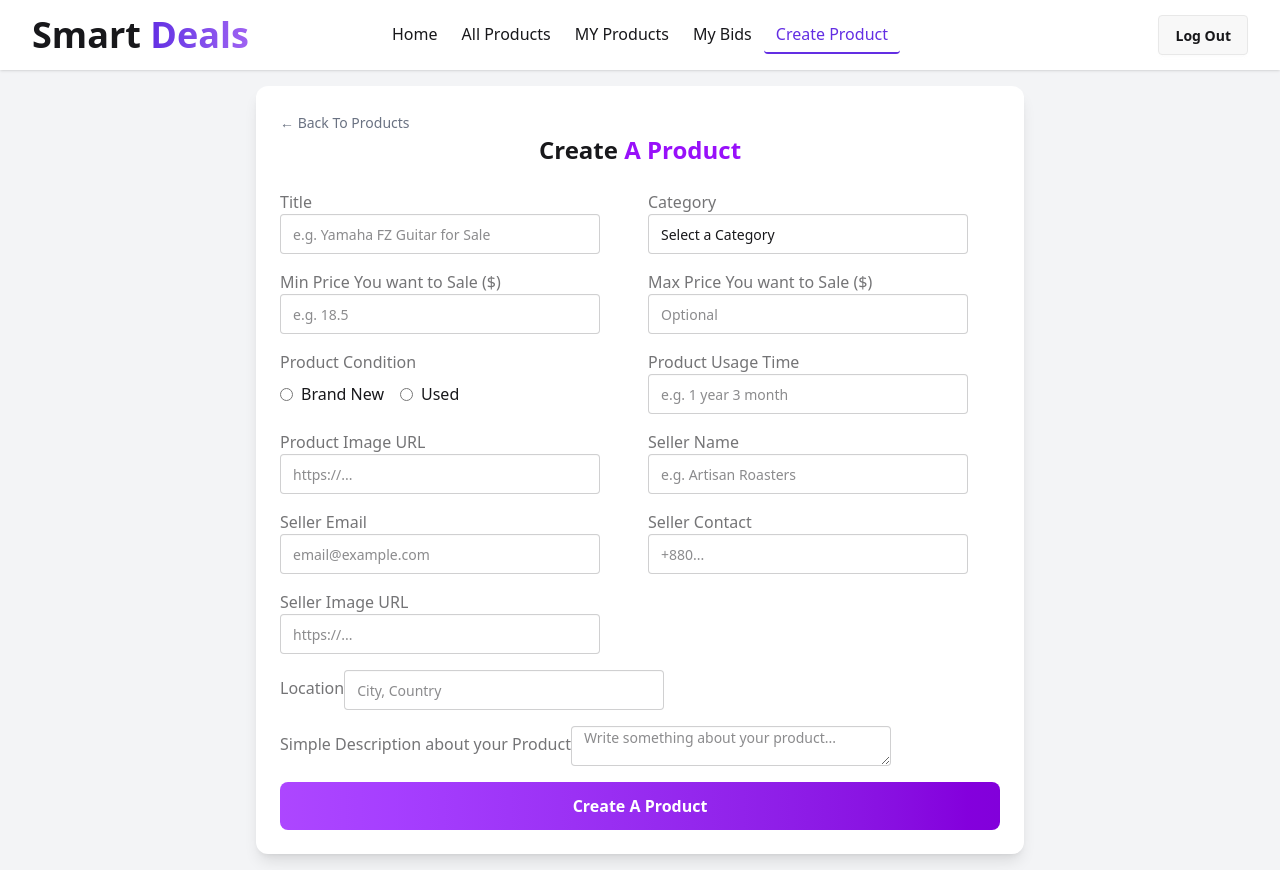
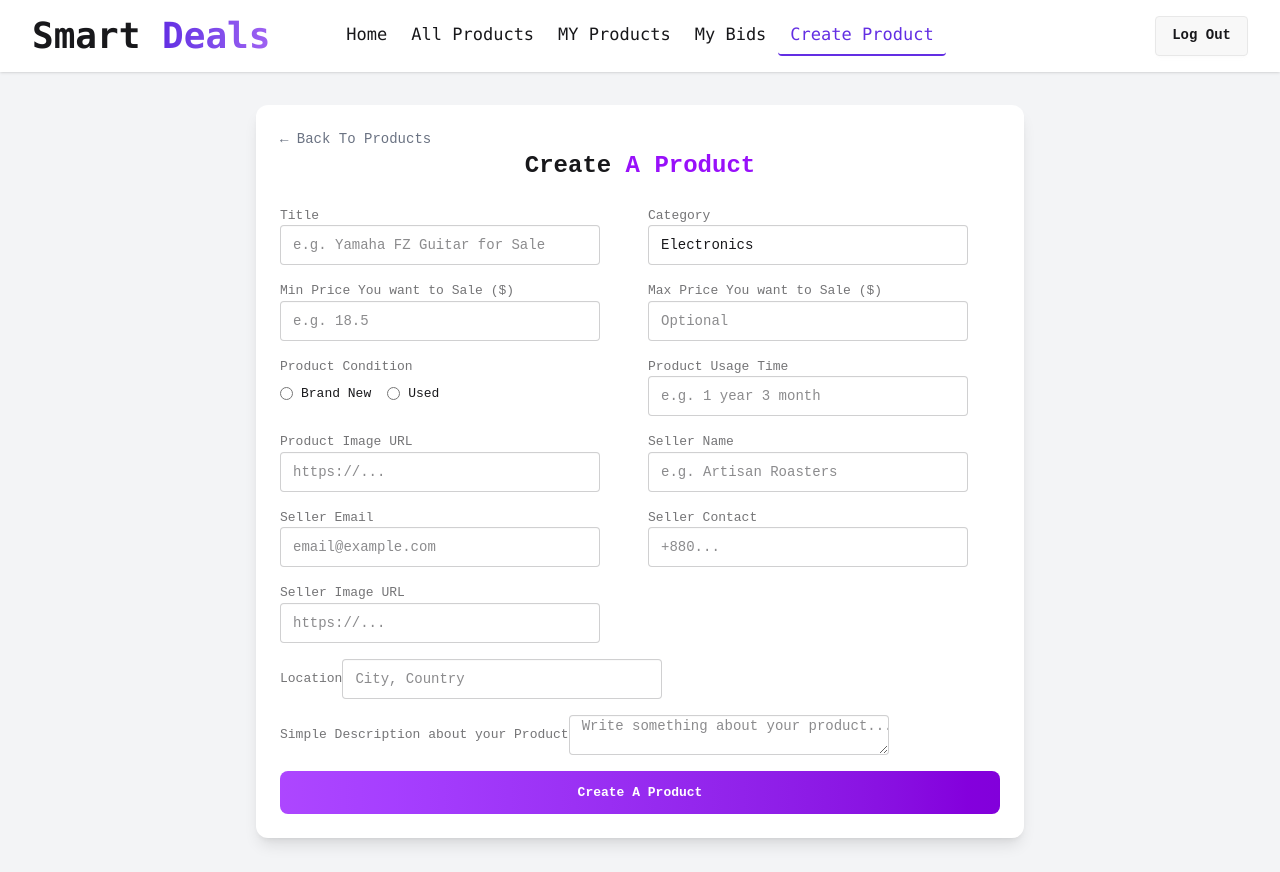
Before and after one commit to atikdev-bd/smart-deals-client, a React (Vite) app: page /createProduct in a window 1280 px wide. Built offline with nearby package versions, Linux system fonts and the light colour scheme; no server answers; sample sign-in values are in the browser's storage.

Commit message:
craate product page added and get product data in from

```diff
--- a/src/Routes/Routes.jsx
+++ b/src/Routes/Routes.jsx
@@ -8,6 +8,7 @@ import BidsProduct from "../components/BidsProduct/BidsProduct";
 import PrivetRoutes from "./PrivetRoutes";
 import CreateProduct from "../components/CreateProduct/CreateProduct";
 import ProductDetails from "../components/ProductDetails/ProductDetails";
+import AllProducts from "../components/AllProducts/AllProducts";
 
 export const router = createBrowserRouter([
   {
@@ -31,6 +32,11 @@ export const router = createBrowserRouter([
       {
         path: "/myProducts",
         Component: MyProducts,
+      },
+      {
+        path: "/allProducts",
+        loader: () => fetch("http://localhost:3000/products"),
+        Component: AllProducts,
       },
       {
         path: "/createProduct",
--- a/src/components/AllProducts/AllProducts.jsx
+++ b/src/components/AllProducts/AllProducts.jsx
@@ -1,9 +1,27 @@
-import React from "react";
+import React, { Suspense } from "react";
+import { useLoaderData } from "react-router";
+import SingleProductCard from "./SingleProductCard";
 
 const AllProducts = () => {
+  const allProducts = useLoaderData();
+
+  console.log(allProducts);
+
   return (
     <div>
-      <h1>This is All Products component</h1>
+      <h1 className="text-center text text-4xl  mt-6 font-bold">
+        All <span className="text-primary">Product</span>
+      </h1>
+      <div className="max-w-[1440px] mx-auto grid grid-cols-1 md:grid-cols-2 lg:grid-cols-3 gap-4">
+        <Suspense fallback={<h1>Loading....</h1>}>
+          {allProducts.map((product) => (
+            <SingleProductCard
+              key={product._id}
+              product={product}
+            ></SingleProductCard>
+          ))}
+        </Suspense>
+      </div>
     </div>
   );
 };
--- /dev/null
+++ b/src/components/AllProducts/SingleProductCard.jsx
@@ -0,0 +1,36 @@
+import React from "react";
+import { Link } from "react-router";
+
+const SingleProductCard = ({ product }) => {
+  const { _id } = product;
+  console.log(product);
+  return (
+    <div>
+      <div className="card bg-base-100 w-full mt-16 shadow-sm hover:shadow-xl duration-300">
+        <figure>
+          <img
+            className="w-108 h-[276.4px] px-2 py-4 border border-amber-400  rounded-2xl"
+            src={product.image}
+            alt={product.category}
+          />
+        </figure>
+        <div className="card-body">
+          <h2 className="card-title">
+            {product.title} <span>[{product.usage}]</span>
+          </h2>
+          <p>
+            Price:{" "}
+            <span className="font-bold text-lg">${product.price_max}</span>
+          </p>
+          <div className="card-actions">
+            <Link to={`/product/${_id}`} className="btn btn-primary w-full">
+              View Details
+            </Link>
+          </div>
+        </div>
+      </div>
+    </div>
+  );
+};
+
+export default SingleProductCard;
--- a/src/components/BidsProduct/BidsProduct.jsx
+++ b/src/components/BidsProduct/BidsProduct.jsx
@@ -34,7 +34,10 @@ const BidsProduct = () => {
 
   return (
     <div>
-      <h1>{myBids.length}</h1>
+      <h1 className="text-4xl text-center mt-6 font-bold mb-2 ">
+        MY Bids:
+        <span className="text-primary">{myBids.length}</span>
+      </h1>
       <div className="bg-white shadow rounded-xl overflow-x-auto">
         <table className="min-w-full border-collapse">
           {/* Table Head */}
--- a/src/components/CreateProduct/CreateProduct.jsx
+++ b/src/components/CreateProduct/CreateProduct.jsx
@@ -2,6 +2,77 @@ import React from "react";
 import { Link } from "react-router";
 
 const CreateProduct = () => {
+  const option = (
+    <>
+      <option value="electronics">Electronics</option>
+      <option value="fashion">Fashion</option>
+      <option>Furniture</option>
+      <option>Home & Living</option>
+      <option>Kitchen & Dining</option>
+      <option>Beauty & Personal Care</option>
+      <option>Health & Wellness</option>
+      <option>Grocery & Essentials</option>
+      <option>Sports & Outdoors</option>
+      <option>Toys & Baby Products</option>
+      <option>Books & Education</option>
+      <option>Music</option>
+      <option>Gaming</option>
+      <option>Mobile Accessories</option>
+      <option>Computer Accessories</option>
+      <option>Home Appliances</option>
+      <option>Automotive</option>
+      <option>Tools & Hardware</option>
+      <option>Office Supplies</option>
+      <option>Stationery</option>
+      <option>Pet Supplies</option>
+      <option>Gardening & Plants</option>
+      <option>Gift Items</option>
+      <option>Handicrafts</option>
+      <option>Travel & Luggage</option>
+      <option>Lighting & Electrical</option>
+      <option>Cleaning Supplies</option>
+      <option>Storage & Organization</option>
+      <option>Safety & Security</option>
+      <option>Industrial & Machinery</option>
+      <option>Wholesale Products</option>
+    </>
+  );
+
+  const handleCreateProduct = (e) => {
+    e.preventDefault();
+    const title = e.target.title.value;
+    const category = e.target.category.value;
+    const minPrice = e.target.minPrice.value;
+    const maxPrice = e.target.maxPrice.value;
+    const condition = e.target.condition.value;
+    const productImg = e.target.url.value;
+    const contact = e.target.contact.value;
+    const sellerName = e.target.sellerName.value;
+    const sellerEmail = e.target.sellerEmail.value;
+    const sellerImage = e.target.sellerImage.value;
+    const location = e.target.location.value;
+    const usingTime = e.target.usingTime.value;
+    const description = e.target.description.value;
+
+    const ProductInfo = {
+      title,
+      category,
+      minPrice,
+      maxPrice,
+      condition,
+      productImg,
+      sellerName,
+      contact,
+      sellerEmail,
+      sellerImage,
+      location,
+      usingTime,
+      description,
+    };
+
+    console.log(ProductInfo);
+  };
+
   return (
     <div className="min-h-screen bg-gray-100 flex items-center justify-center p-4">
       <div className="w-full max-w-3xl bg-white rounded-xl shadow-lg p-6">
@@ -14,14 +85,18 @@ const CreateProduct = () => {
         </h2>
 
         {/* Form */}
-        <form className="grid grid-cols-1 md:grid-cols-2 gap-4">
+        <form
+          onSubmit={handleCreateProduct}
+          className="grid grid-cols-1 md:grid-cols-2 gap-4"
+        >
           {/* Title */}
           <div>
             <h1>
               <label className="label">Title</label>
             </h1>
             <input
-              type="text"
+              type="title"
+              name="title"
               placeholder="e.g. Yamaha FZ Guitar for Sale"
               className="input"
             />
@@ -30,24 +105,31 @@ const CreateProduct = () => {
           {/* Category */}
           <div>
             <label className="label">Category</label>
-            <select className="input">
-              <option>Select a Category</option>
-              <option>Electronics</option>
-              <option>Fashion</option>
-              <option>Music</option>
+            <select name="category" className="input">
+              {option}
             </select>
           </div>
 
           {/* Min Price */}
           <div>
             <label className="label">Min Price You want to Sale ($)</label>
-            <input type="number" placeholder="e.g. 18.5" className="input" />
+            <input
+              type="number"
+              name="minPrice"
+              placeholder="e.g. 18.5"
+              className="input"
+            />
           </div>
 
           {/* Max Price */}
           <div>
             <label className="label">Max Price You want to Sale ($)</label>
-            <input type="number" placeholder="Optional" className="input" />
+            <input
+              type="number"
+              name="maxPrice"
+              placeholder="Optional"
+              className="input"
+            />
           </div>
 
           {/* Condition */}
@@ -55,11 +137,11 @@ const CreateProduct = () => {
             <label className="label">Product Condition</label>
             <div className="flex gap-4 mt-2">
               <label className="flex items-center gap-2">
-                <input type="radio" name="condition" />
+                <input type="radio" name="condition" value="brand new" />
                 Brand New
               </label>
               <label className="flex items-center gap-2">
-                <input type="radio" name="condition" />
+                <input type="radio" name="condition" value="used" />
                 Used
               </label>
             </div>
@@ -70,6 +152,7 @@ const CreateProduct = () => {
             <label className="label">Product Usage Time</label>
             <input
               type="text"
+              name="usingTime"
               placeholder="e.g. 1 year 3 month"
               className="input"
             />
@@ -78,7 +161,12 @@ const CreateProduct = () => {
           {/* Image URL */}
           <div>
             <label className="label">Product Image URL</label>
-            <input type="text" placeholder="https://..." className="input" />
+            <input
+              type="Url"
+              name="url"
+              placeholder="https://..."
+              className="input"
+            />
           </div>
 
           {/* Seller Name */}
@@ -86,6 +174,7 @@ const CreateProduct = () => {
             <label className="label">Seller Name</label>
             <input
               type="text"
+              name="sellerName"
               placeholder="e.g. Artisan Roasters"
               className="input"
             />
@@ -96,6 +185,7 @@ const CreateProduct = () => {
             <label className="label">Seller Email</label>
             <input
               type="email"
+              name="sellerEmail"
               placeholder="email@example.com"
               className="input"
             />
@@ -104,19 +194,34 @@ const CreateProduct = () => {
           {/* Seller Contact */}
           <div>
             <label className="label">Seller Contact</label>
-            <input type="text" placeholder="+880..." className="input" />
+            <input
+              type="number"
+              name="contact"
+              placeholder="+880..."
+              className="input"
+            />
           </div>
 
           {/* Seller Image */}
           <div>
             <label className="label">Seller Image URL</label>
-            <input type="text" placeholder="https://..." className="input" />
+            <input
+              type=" url"
+              name="sellerImage"
+              placeholder="https://..."
+              className="input"
+            />
           </div>
 
           {/* Location */}
           <div className="md:col-span-2">
             <label className="label">Location</label>
-            <input type="text" placeholder="City, Country" className="input" />
+            <input
+              type="text"
+              name="location"
+              placeholder="City, Country"
+              className="input"
+            />
           </div>
 
           {/* Description */}
@@ -126,6 +231,7 @@ const CreateProduct = () => {
             </label>
             <textarea
               rows="4"
+              name="description"
               placeholder="Write something about your product..."
               className="input"
             ></textarea>
--- a/src/components/Navbar/Navbar.jsx
+++ b/src/components/Navbar/Navbar.jsx
@@ -79,12 +79,12 @@ const Navbar = () => {
             {links}
           </ul>
         </div>
-        <a className=" font-bold   md:text-3xl lg:text-4xl">
+        <a className=" font-bold font-mono   md:text-3xl lg:text-4xl">
           Smart <span className="text-primary">Deals</span>
         </a>
       </div>
       <div className="navbar-center hidden lg:flex">
-        <ul className="menu menu-horizontal px-1 text-[16px]">{links}</ul>
+        <ul className="menu menu-horizontal px-1 font-mono text-[17px]">{links}</ul>
       </div>
       <div className="navbar-end space-x-4">
         {user ? (
--- a/src/index.css
+++ b/src/index.css
@@ -23,4 +23,9 @@
 ul a.active {
   border-bottom: 2px solid #632ee3;
   color: #632ee3;
+  font-weight: medium;
 }
+
+body {
+  font-family: monospace;
+}
```
